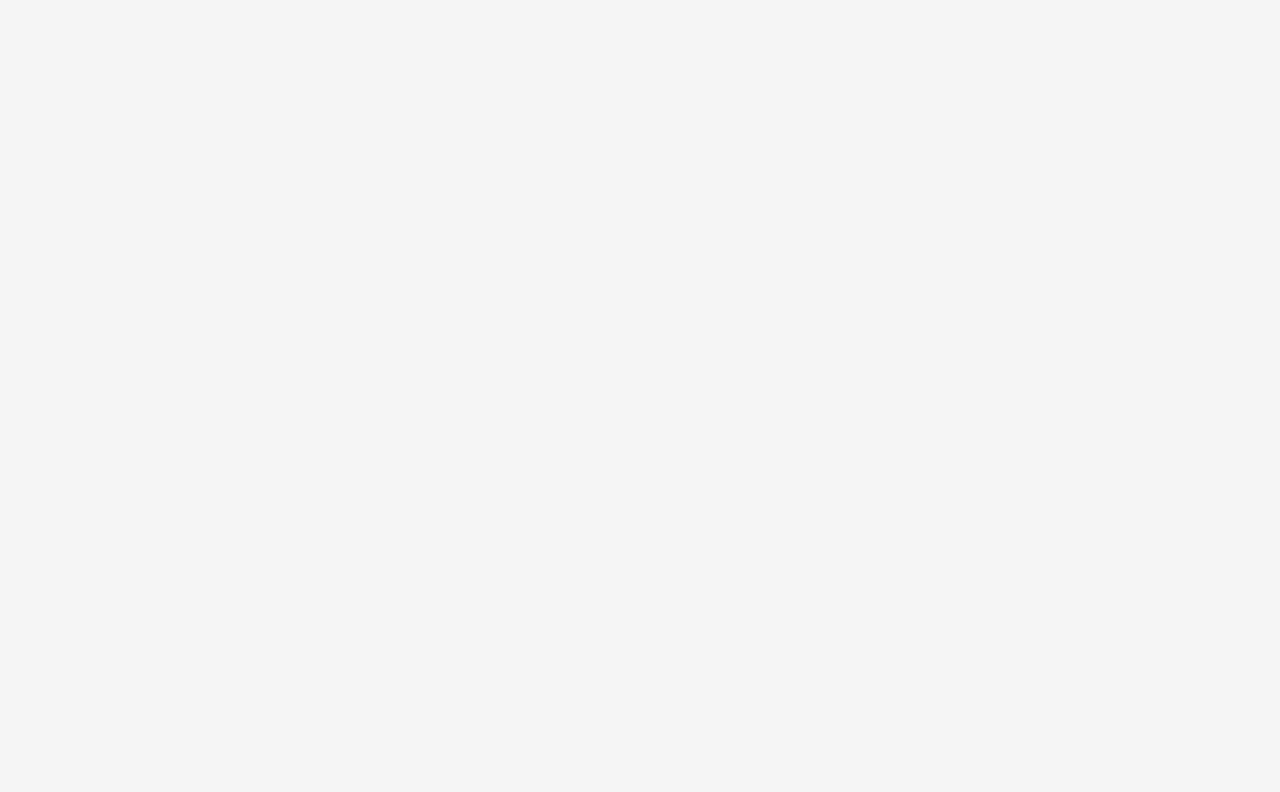
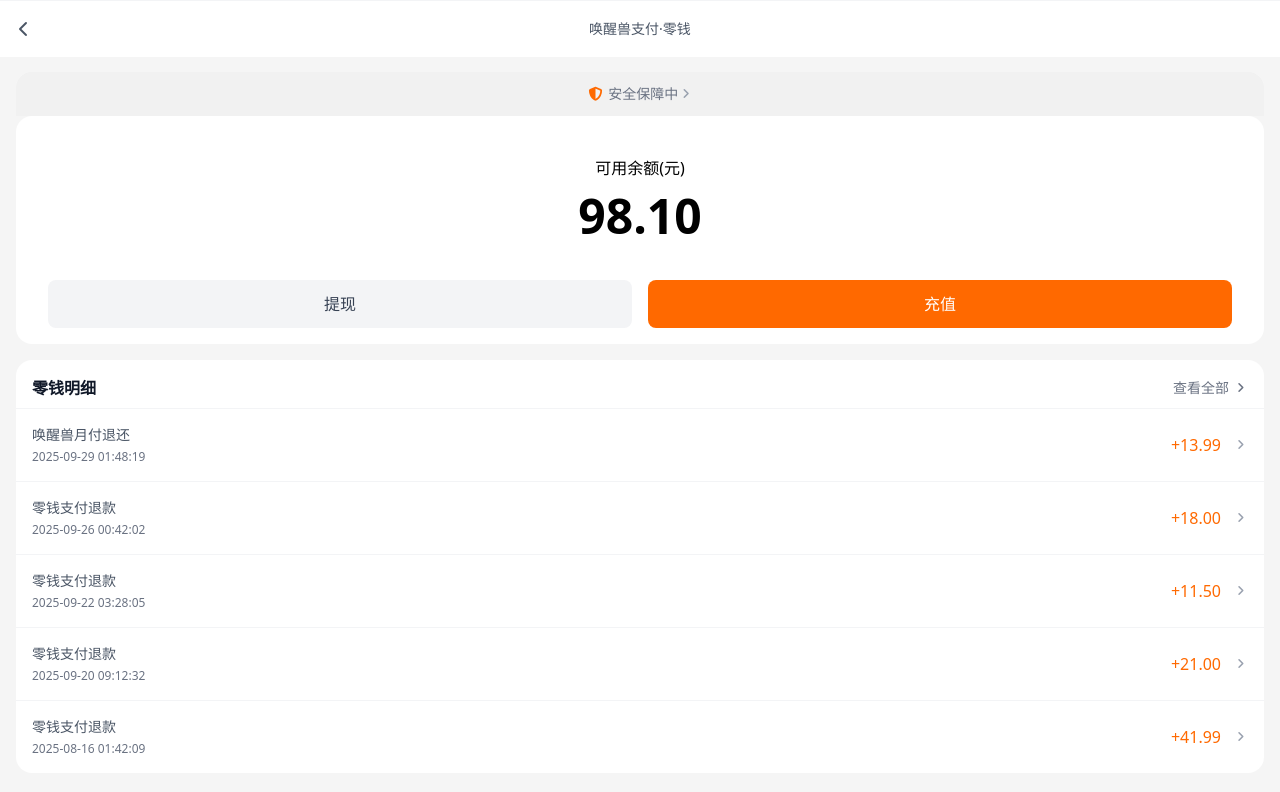
Before and after one commit to RosyDawns/hxs-demo1, a Vue app: page /wallet-detail in a window 1280 px wide. Before the commit this address had no page. Shown: the top 792 px of the page. Built offline with nearby package versions, Linux system fonts and the light colour scheme; a web font is replaced by a local one.

Commit message:
add(project): 新增零钱页面

```diff
--- a/src/router/modules/account.js
+++ b/src/router/modules/account.js
@@ -91,6 +91,12 @@ const routes = [
     meta: { title: '总资产', requiresAuth: true }
   },
   {
+    path: '/wallet-detail',
+    name: 'WalletDetail',
+    component: () => import('../../views/WalletDetailPage.vue'),
+    meta: { title: '唤醒兽支付·零钱', requiresAuth: true }
+  },
+  {
     path: '/identity-info',
     name: 'IdentityInfo',
     component: () => import('../../views/IdentityInfoPage.vue'),
--- /dev/null
+++ b/src/views/WalletDetailPage.vue
@@ -0,0 +1,161 @@
+<template>
+  <div class="page flex flex-col h-screen bg-gray-50" id="page-wallet-detail">
+    <!-- 顶部导航栏 -->
+    <header
+      class="fixed top-0 left-0 right-0 bg-white z-50 border-t border-gray-100 pl-2 pr-10 py-3 flex items-center"
+    >
+      <button
+        class="w-8 h-8 flex items-center justify-center text-gray-600"
+        @click="$router.back()"
+      >
+        <i class="fa-solid fa-chevron-left"></i>
+      </button>
+      <div class="flex-1 text-center">
+        <h1 class="text-sm font-medium text-gray-600">唤醒兽支付·零钱</h1>
+      </div>
+    </header>
+
+    <main class="flex-1 overflow-y-auto pt-14 px-4 pb-4 bg-[#f5f5f5]">
+      <div class="pt-4">
+        <!-- 安全保障提示 -->
+        <div
+          class="px-4 py-3 flex justify-center items-center bg-[#f1f1f1] rounded-t-2xl"
+        >
+          <div class="flex items-center justify-center text-gray-500 text-sm">
+            <i class="fa-solid fa-shield-alt text-orange-500 mr-1"></i>
+            <span>安全保障中</span>
+          </div>
+          <i class="fa-solid fa-angle-right text-gray-400 text-xs"></i>
+        </div>
+        <div class="bg-white px-4 pb-4 pt-2 rounded-2xl">
+          <!-- 余额显示区域 -->
+          <div class="bg-white mt-2 px-4 py-6 text-center">
+            <p class="text-black text-base mb-3">可用余额(元)</p>
+            <p class="text-5xl font-bold text-black">98.10</p>
+          </div>
+
+          <!-- 操作按钮 -->
+          <div class="flex px-4 mt-4 space-x-4">
+            <button
+              class="flex-1 bg-gray-100 text-gray-700 font-medium py-2 rounded-lg"
+            >
+              提现
+            </button>
+            <button
+              class="flex-1 bg-orange-500 text-white font-medium py-3 rounded-lg"
+            >
+              充值
+            </button>
+          </div>
+        </div>
+      </div>
+
+      <div class="mt-4 pt-4 rounded-2xl bg-white">
+        <!-- 零钱明细标题 -->
+        <div class="flex justify-between items-center px-4">
+          <h2 class="text-base font-bold text-gray-900">零钱明细</h2>
+          <div class="flex items-center text-gray-500 text-sm">
+            <span>查看全部</span>
+            <i class="fa-solid fa-angle-right ml-1 text-xs"></i>
+          </div>
+        </div>
+        <!-- 交易记录列表 -->
+        <div class="mt-2">
+          <!-- 交易记录项 -->
+          <div
+            class="px-4 py-4 border-t border-gray-100 flex justify-between items-center"
+          >
+            <div>
+              <div class="text-sm font-medium text-gray-600">
+                唤醒兽月付退还
+              </div>
+              <div class="text-xs text-gray-500 mt-1">2025-09-29 01:48:19</div>
+            </div>
+            <div class="flex items-center">
+              <span class="text-orange-500 font-medium">+13.99</span>
+              <i class="fa-solid fa-angle-right ml-3 text-gray-400 text-xs"></i>
+            </div>
+          </div>
+
+          <div
+            class="px-4 py-4 border-t border-gray-100 flex justify-between items-center"
+          >
+            <div>
+              <div class="text-sm font-medium text-gray-600">
+                零钱支付退款
+              </div>
+              <div class="text-xs text-gray-500 mt-1">2025-09-26 00:42:02</div>
+            </div>
+            <div class="flex items-center">
+              <span class="text-orange-500 font-medium">+18.00</span>
+              <i class="fa-solid fa-angle-right ml-3 text-gray-400 text-xs"></i>
+            </div>
+          </div>
+
+          <div
+            class="px-4 py-4 border-t border-gray-100 flex justify-between items-center"
+          >
+            <div>
+              <div class="text-sm font-medium text-gray-600">
+                零钱支付退款
+              </div>
+              <div class="text-xs text-gray-500 mt-1">2025-09-22 03:28:05</div>
+            </div>
+            <div class="flex items-center">
+              <span class="text-orange-500 font-medium">+11.50</span>
+              <i class="fa-solid fa-angle-right ml-3 text-gray-400 text-xs"></i>
+            </div>
+          </div>
+
+          <div
+            class="px-4 py-4 border-t border-gray-100 flex justify-between items-center"
+          >
+            <div>
+              <div class="text-sm font-medium text-gray-600">
+                零钱支付退款
+              </div>
+              <div class="text-xs text-gray-500 mt-1">2025-09-20 09:12:32</div>
+            </div>
+            <div class="flex items-center">
+              <span class="text-orange-500 font-medium">+21.00</span>
+              <i class="fa-solid fa-angle-right ml-3 text-gray-400 text-xs"></i>
+            </div>
+          </div>
+
+          <div
+            class="px-4 py-4 border-t border-gray-100 flex justify-between items-center"
+          >
+            <div>
+              <div class="text-sm font-medium text-gray-600">
+                零钱支付退款
+              </div>
+              <div class="text-xs text-gray-500 mt-1">2025-08-16 01:42:09</div>
+            </div>
+            <div class="flex items-center">
+              <span class="text-orange-500 font-medium">+41.99</span>
+              <i class="fa-solid fa-angle-right ml-3 text-gray-400 text-xs"></i>
+            </div>
+          </div>
+        </div>
+      </div>
+    </main>
+  </div>
+</template>
+
+<script>
+export default {
+  name: "WalletDetailPage",
+  data() {
+    return {
+      // 可以根据需要添加数据
+    };
+  },
+  methods: {
+    // 可以根据需要添加方法
+  },
+};
+</script>
+
+<style scoped>
+/* 可以根据需要添加自定义样式 */
+</style>
--- a/src/views/WalletPage.vue
+++ b/src/views/WalletPage.vue
@@ -42,7 +42,7 @@
 
         <!-- 资产明细 -->
         <div class="grid grid-cols-2 gap-4 mt-4">
-          <div class="py-2">
+          <div class="py-2 nav-action" @click="$router.push('/wallet-detail')">
             <div class="text-xs text-white mb-1">我的零钱</div>
             <div class="flex items-center">
               <div class="text-xl font-bold">10.80</div>
```
